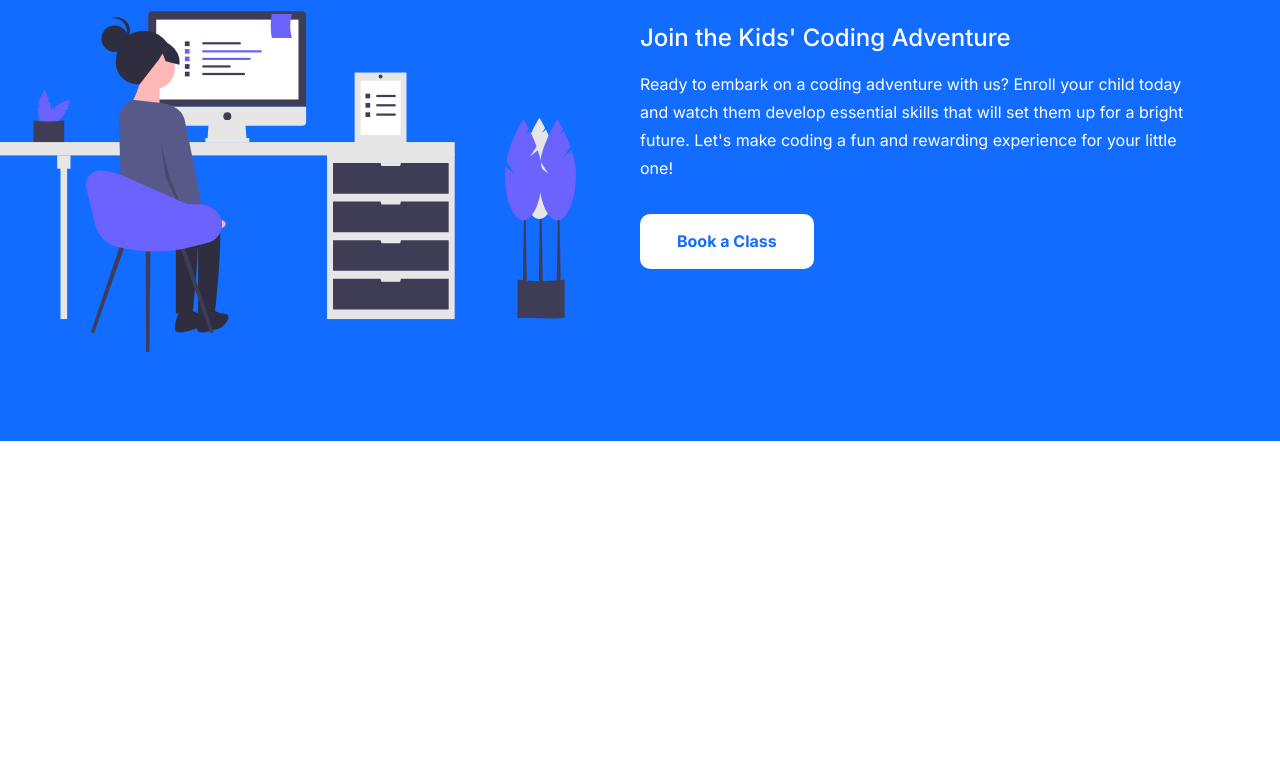
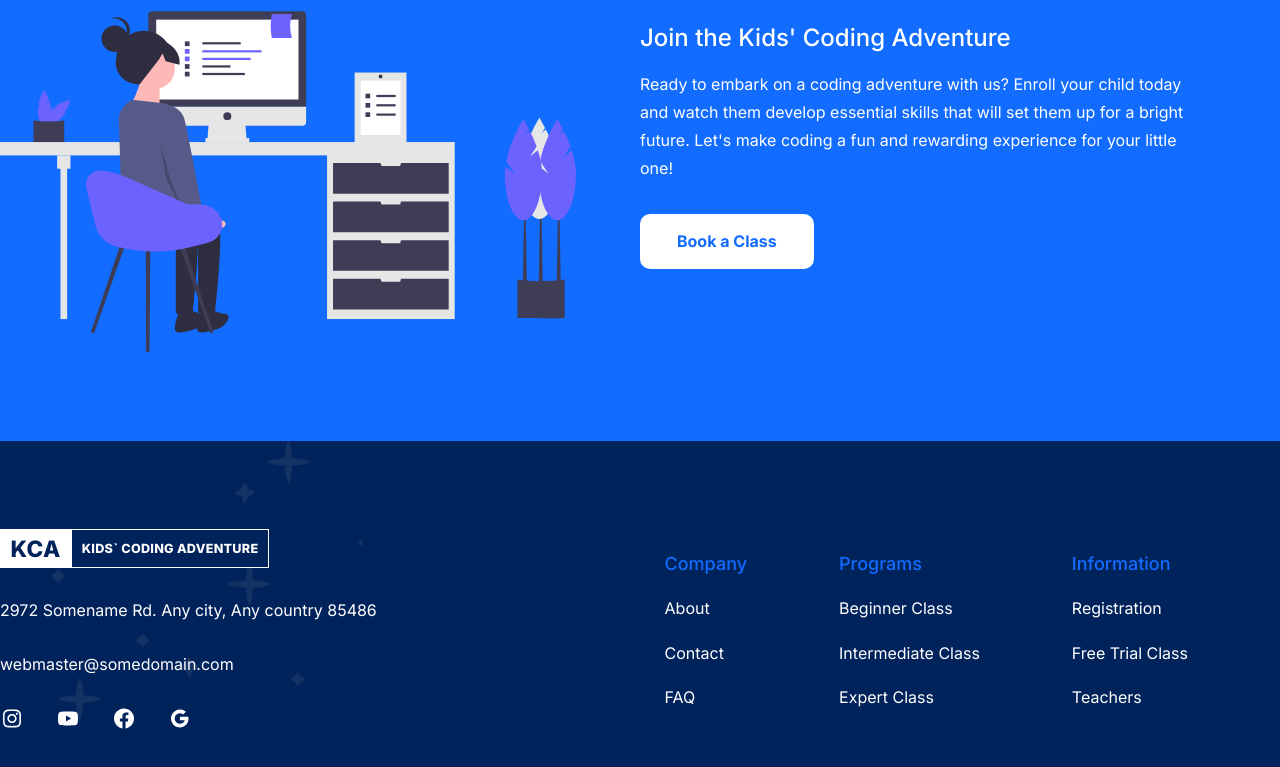
Before and after one commit to TatianaNovitskaya/coding-kid, a Next.js app: page / in a window 1280 px wide. Shown: the part 3226-3993 px from the top of the page. Before the commit the page ends 3667 px from the top, so only its background shows below. Built offline with nearby package versions, Linux system fonts and the light colour scheme.

Commit message:
added footer

```diff
--- a/src/app/layout.js
+++ b/src/app/layout.js
@@ -1,6 +1,7 @@
 import {Inter} from 'next/font/google'
 import './globals.css'
 import Header from "@/components/Header";
+import Footer from "@/components/Footer";
 
 const inter = Inter({subsets: ['latin'], weight:["400", "500", "600", "700", "800"]})
 
@@ -15,6 +16,7 @@ export default function RootLayout({children}) {
         <body className={inter.className}>
         <Header/>
         {children}
+        <Footer/>
         </body>
         </html>
     )
--- /dev/null
+++ b/src/components/Footer.js
@@ -0,0 +1,70 @@
+import Link from "next/link";
+import Image from "next/image";
+
+export default function Footer() {
+    return (
+        <>
+            <header className={" bg-[#00235C]"}>
+                <div className={"container mx-auto flex justify-between items-center py-[5.5rem] relative"}>
+                    <Image src={"/stars.png"} alt={"stars"} width={363} height={471}
+                           className={"absolute top-0 left-0"}/>
+                    <div className="z-10">
+                        <div className={"flex items-center"}>
+                            <p className={"text-[#00235C] border border-white font-extrabold text-[1.41rem] bg-white leading-[1.10rem] tracking-[.028rem] p-[0.59rem]"}>KCA</p>
+                            <span
+                                className={"text-white border border-white uppercase font-extrabold block text-[0.79rem] leading-[1.10rem] tracking-[.016rem] bg-[#00235C] p-[0.59rem]"}>Kids` Coding Adventure</span>
+                        </div>
+                        <div className="">
+                            <address className={"text-white my-[1.88rem] not-italic"}>
+                                2972 Somename Rd. Any city, Any country 85486
+                                <Link href={"mailto:webmaster@somedomain.com"} className={"mt-[1.88rem] block"}>webmaster@somedomain.com</Link>
+                            </address>
+                        </div>
+                        <div className="flex items-center">
+                            <Link href={"https://www.instagram.com/"}>
+                                <Image src={"/svg/instagram.svg"} alt={"instagram"} width={24} height={24}
+                                       className={"mr-[2rem]"}/>
+                            </Link>
+                            <Link href={"https://www.youtube.com/"}>
+                                <Image src={"/svg/youtube.svg"} alt={"youtube"} width={24} height={24}
+                                       className={"mr-[2rem]"}/>
+                            </Link>
+                            <Link href={"https://www.facebook.com/"}>
+                                <Image src={"/svg/facebook.svg"} alt={"facebook"} width={24} height={24}
+                                       className={"mr-[2rem]"}/>
+                            </Link>
+                            <Link href={"https://www.google.com/"}>
+                                <Image src={"/svg/google.svg"} alt={"google"} width={24} height={24}/>
+                            </Link>
+                        </div>
+                    </div>
+                    <nav>
+                        <ul className={"flex text-white text-base "}>
+                            <li className={"mr-[5.75rem]"}><Link href={"#home"} className={"text-[#116CFF] text-[1.125rem] font-medium"}>Company</Link>
+                                <ul>
+                                    <li className={"mt-[1.28rem]"}><Link href={"#why-we"}>About</Link></li>
+                                    <li className={"mt-[1.28rem]"}><Link href={"#contacts"}>Contact</Link></li>
+                                    <li className={"mt-[1.28rem]"}><Link href={"#contacts"}>FAQ</Link></li>
+                                </ul>
+                            </li>
+                            <li className={"mr-[5.75rem]"}><Link href={"#programs"} className={"text-[#116CFF] text-[1.125rem] font-medium"}>Programs</Link>
+                                <ul>
+                                    <li className={"mt-[1.28rem]"}><Link href={"#programs"}>Beginner Class</Link></li>
+                                    <li className={"mt-[1.28rem]"}><Link href={"#programs"}>Intermediate Class</Link></li>
+                                    <li className={"mt-[1.28rem]"}><Link href={"#programs"}>Expert Class</Link></li>
+                                </ul>
+                            </li>
+                            <li className={"mr-[5.75rem]"}><Link href={"#contacts"} className={"text-[#116CFF] text-[1.125rem] font-medium"}>Information</Link>
+                                <ul>
+                                    <li className={"mt-[1.28rem]"}><Link href={"#programs"}>Registration</Link></li>
+                                    <li className={"mt-[1.28rem]"}><Link href={"#programs"}>Free Trial Class</Link></li>
+                                    <li className={"mt-[1.28rem]"}><Link href={"#programs"}>Teachers</Link></li>
+                                </ul>
+                            </li>
+                        </ul>
+                    </nav>
+                </div>
+            </header>
+        </>
+    )
+}
```
